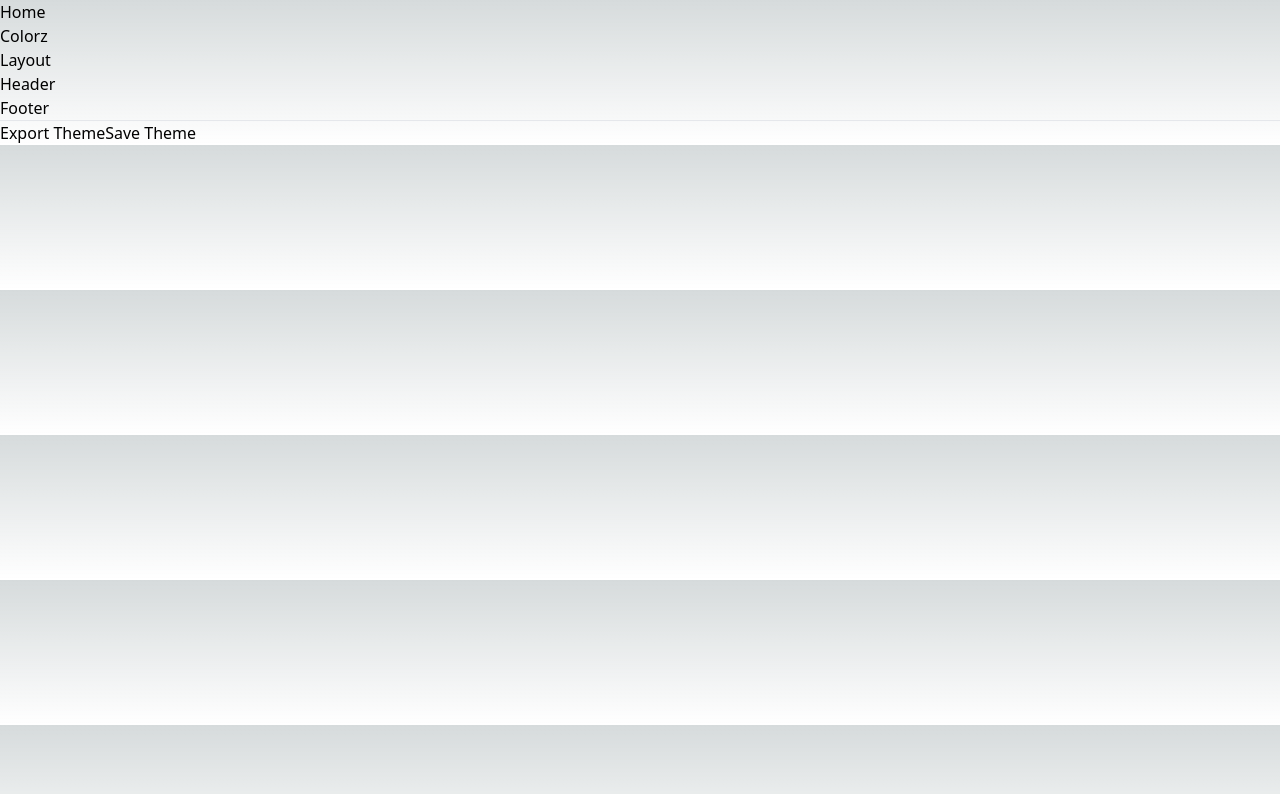
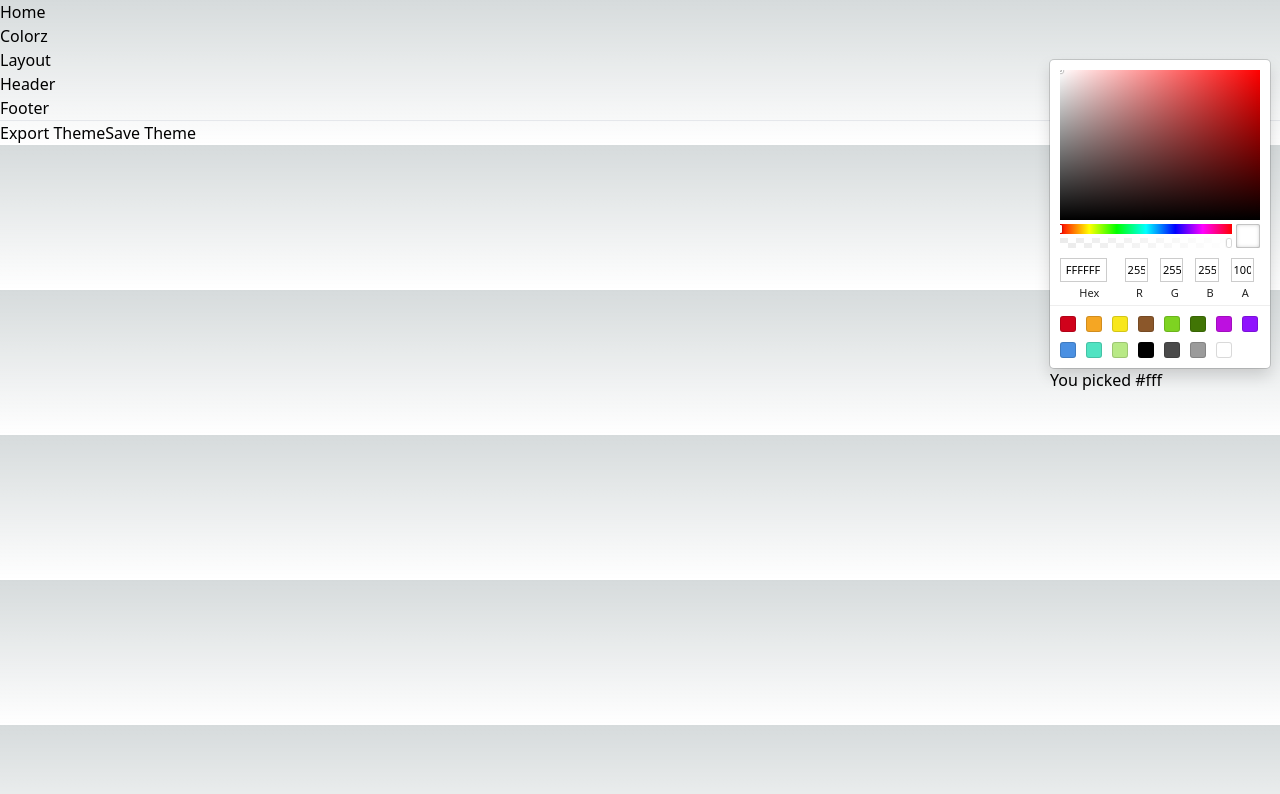
Before and after one commit to dylcorman/colorz, a Next.js app: page / in a window 1280 px wide. Shown: the top 794 px of the page. Built offline with nearby package versions, Linux system fonts and the light colour scheme.

Commit message:
feat: add color picker component

```diff
--- a/src/app/page.js
+++ b/src/app/page.js
@@ -1,3 +1,5 @@
+import ColorPicker from "@/components/ColorPicker";
+
 export default function Home() {
   return (
     <main className="flex justify-center w-screen">
@@ -37,7 +39,7 @@ export default function Home() {
       <div
         id="theme"
         className="ml-VW5 w-layout_themeW h-layout_themeH bg-layoutBg"
-      ></div>
+      > <ColorPicker /></div>
     </main>
   );
 }
--- /dev/null
+++ b/src/components/ColorPicker.js
@@ -0,0 +1,21 @@
+'use client'
+
+import React, { useState } from 'react';
+import { SketchPicker } from 'react-color';
+
+const ColorPicker = () => {
+    const [color, setColor] = useState('#fff');
+
+    const handleChangeComplete = (color) => {
+        setColor(color.hex);
+    };
+
+    return (
+        <div style={{ position: 'absolute', top: '60px', right: '10px' }}>
+            <SketchPicker color={color} onChangeComplete={handleChangeComplete} />
+            <h2>You picked {color}</h2>
+        </div>
+    );
+};
+
+export default ColorPicker;
```
